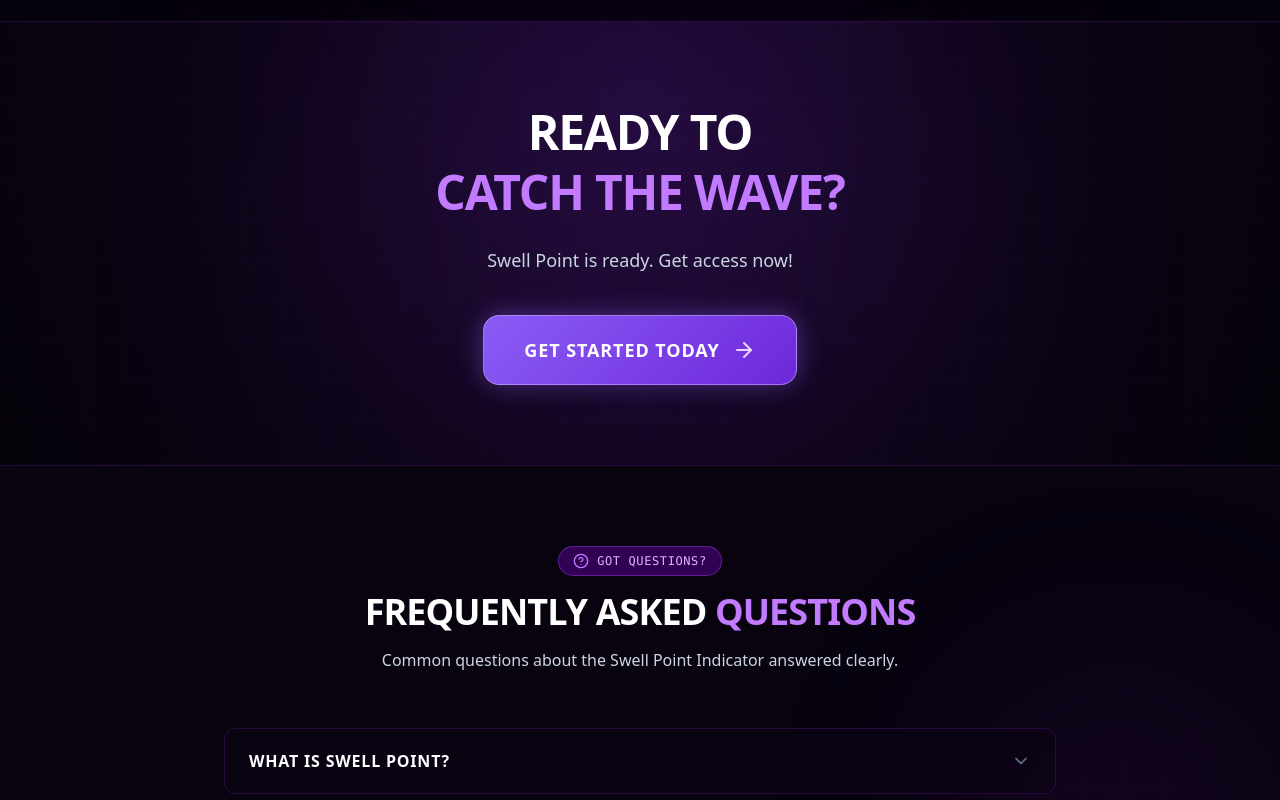
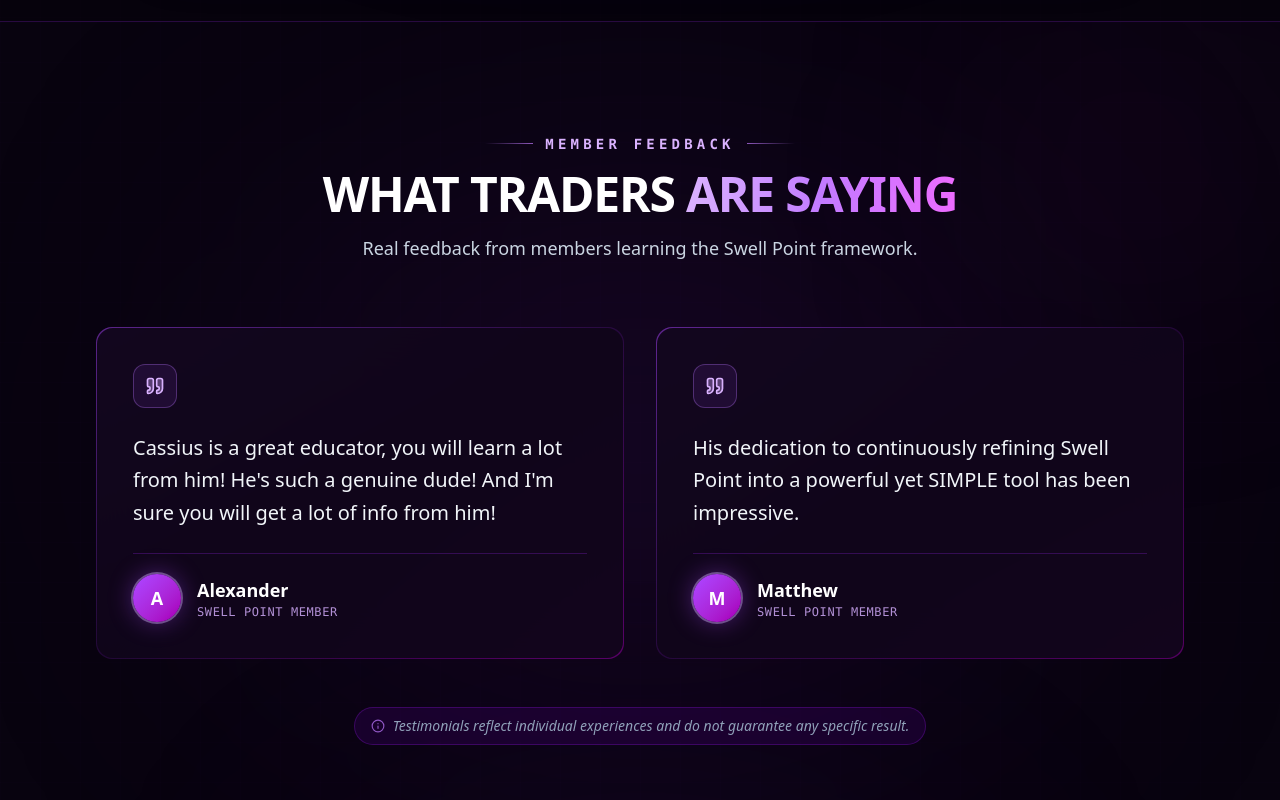
Before and after one commit to HitPrime/Swell-Point, a React (Vite) app: page / in a window 1280 px wide. Shown: the part 1380-2180 px from the top of the page. Built offline with nearby package versions, Linux system fonts and the light colour scheme.

Commit message:
Add client testimonials section to main page
Show Alexander and Matthew testimonials with a disclaimer line and
re-enable the section on the landing page.

```diff
--- a/src/App.tsx
+++ b/src/App.tsx
@@ -2,6 +2,7 @@ import React, { useState } from 'react';
 import { Navbar } from './components/Navbar';
 import { HeroSection } from './components/HeroSection';
 import { ChartSection } from './components/ChartSection';
+import { TestimonialsSection } from './components/TestimonialsSection';
 import { FaqSection } from './components/FaqSection';
 import { FinalCTASection } from './components/FinalCTASection';
 import { FooterSection } from './components/FooterSection';
@@ -29,7 +30,7 @@ export default function App() {
 
         <ChartSection />
 
-        {/* <TestimonialsSection onOpenLeadModal={handlePurchase} /> */}
+        <TestimonialsSection onOpenLeadModal={handlePurchase} />
 
         <FinalCTASection onOpenLeadModal={handlePurchase} />
 
--- a/src/components/TestimonialsSection.tsx
+++ b/src/components/TestimonialsSection.tsx
@@ -1,5 +1,6 @@
 import React from 'react';
-import { Quote } from 'lucide-react';
+import { motion } from 'motion/react';
+import { Info, Quote } from 'lucide-react';
 
 interface TestimonialsSectionProps {
   onOpenLeadModal: () => void;
@@ -7,56 +8,103 @@ interface TestimonialsSectionProps {
 
 const quotes = [
   {
-    name: "ATGL MOD",
-    date: "7:03 PM",
-    text: "thankyou so much btw your advice and facts on stream helped me so much started making so much progress recent past days",
+    name: "Alexander",
+    text: "Cassius is a great educator, you will learn a lot from him! He's such a genuine dude! And I'm sure you will get a lot of info from him!",
   },
   {
-    name: "DiamondsHandsJackpot",
-    date: "8:12 AM",
-    text: "If you are not in premium you are missing out. @Cassius Cuvée TA is the real deal — top class strategy and framework.",
-  },
-  {
-    name: "Bankai-CoLo",
-    date: "May 6, 2025",
-    text: "best discord guys... Cassius Cuvee is the real deal. Top class strategy learnt alot about the short weakness and long strength. More greatness to come.",
+    name: "Matthew",
+    text: "His dedication to continuously refining Swell Point into a powerful yet SIMPLE tool has been impressive.",
   },
 ];
 
-export const TestimonialsSection: React.FC<TestimonialsSectionProps> = ({ onOpenLeadModal }) => {
+export const TestimonialsSection: React.FC<TestimonialsSectionProps> = () => {
   return (
-    <section className="relative py-20 bg-[#08030f] border-t border-purple-900/40 overflow-hidden">
+    <section className="relative py-20 sm:py-28 bg-[#08030f] border-t border-purple-900/40 overflow-hidden">
       <div className="absolute inset-0 bg-grid-pattern opacity-15 pointer-events-none" />
-      <div className="absolute right-0 top-1/3 w-80 h-80 bg-purple-900/15 rounded-full blur-[130px] pointer-events-none" />
+      <div className="absolute top-1/2 left-1/2 -translate-x-1/2 -translate-y-1/2 w-[700px] h-[400px] bg-purple-900/20 rounded-full blur-[150px] pointer-events-none" />
+      <div className="absolute right-0 top-0 w-72 h-72 bg-fuchsia-900/10 rounded-full blur-[120px] pointer-events-none" />
 
       <div className="max-w-6xl mx-auto px-4 sm:px-6 lg:px-8 relative z-10">
 
         {/* Section Headline */}
-        <div className="text-center max-w-3xl mx-auto mb-14 space-y-3">
+        <motion.div
+          initial={{ opacity: 0, y: 20 }}
+          whileInView={{ opacity: 1, y: 0 }}
+          viewport={{ once: true, margin: "-80px" }}
+          transition={{ duration: 0.6 }}
+          className="text-center max-w-3xl mx-auto mb-14 sm:mb-16 space-y-4"
+        >
+          <div className="flex items-center justify-center gap-3">
+            <span className="h-px w-8 sm:w-12 bg-gradient-to-r from-transparent to-purple-400/70" />
+            <span className="text-xs sm:text-sm font-mono font-bold uppercase tracking-[0.3em] text-purple-300">
+              Member Feedback
+            </span>
+            <span className="h-px w-8 sm:w-12 bg-gradient-to-l from-transparent to-purple-400/70" />
+          </div>
           <h2 className="text-3xl sm:text-4xl lg:text-5xl font-black text-white uppercase tracking-tight font-sans">
-            COMMUNITY <span className="text-purple-400">FEEDBACK</span>
+            WHAT TRADERS{' '}
+            <span className="bg-gradient-to-r from-purple-300 via-purple-400 to-fuchsia-400 bg-clip-text text-transparent">
+              ARE SAYING
+            </span>
           </h2>
           <p className="text-base sm:text-lg text-slate-300 font-normal leading-relaxed">
-            What traders are saying about the Swell Point educational framework.
+            Real feedback from members learning the Swell Point framework.
           </p>
+        </motion.div>
+
+        {/* Quote Cards */}
+        <div className="flex flex-wrap justify-center gap-6 lg:gap-8">
+          {quotes.map((q, i) => (
+            <motion.div
+              key={i}
+              initial={{ opacity: 0, y: 30 }}
+              whileInView={{ opacity: 1, y: 0 }}
+              viewport={{ once: true, margin: "-60px" }}
+              transition={{ duration: 0.6, delay: i * 0.15 }}
+              className="w-full sm:w-[calc(50%-0.75rem)] lg:w-[calc(50%-1rem)] max-w-xl"
+            >
+            <div
+              className="group relative h-full rounded-2xl p-px bg-gradient-to-br from-purple-500/50 via-purple-900/30 to-fuchsia-600/40 hover:from-purple-400/80 hover:to-fuchsia-500/70 transition-all duration-300 hover:-translate-y-1.5 hover:shadow-[0_20px_45px_rgba(124,58,237,0.3)]"
+            >
+              <div className="relative h-full rounded-2xl bg-[#0f0619]/95 backdrop-blur-xl p-7 sm:p-9 flex flex-col gap-6 overflow-hidden">
+                {/* Inner glow on hover */}
+                <div className="absolute -top-20 -right-20 w-48 h-48 bg-purple-600/10 rounded-full blur-3xl opacity-0 group-hover:opacity-100 transition-opacity duration-500 pointer-events-none" />
+
+                {/* Quote badge */}
+                <div className="w-11 h-11 rounded-xl bg-purple-500/10 border border-purple-400/30 flex items-center justify-center group-hover:bg-purple-500/20 transition-colors">
+                  <Quote className="w-5 h-5 text-purple-300 fill-purple-300/30" />
+                </div>
+
+                <p className="relative text-lg sm:text-xl text-slate-100 leading-relaxed font-sans font-medium flex-grow">
+                  {q.text}
+                </p>
+
+                <div className="flex items-center gap-4 pt-5 border-t border-purple-900/50">
+                  <div className="relative">
+                    <div className="absolute inset-0 rounded-full bg-purple-500/40 blur-md" />
+                    <div className="relative w-12 h-12 rounded-full bg-gradient-to-br from-purple-500 to-fuchsia-700 flex items-center justify-center text-white font-black text-lg ring-2 ring-purple-300/40">
+                      {q.name.charAt(0)}
+                    </div>
+                  </div>
+                  <div>
+                    <div className="font-extrabold text-base sm:text-lg text-white">{q.name}</div>
+                    <div className="text-xs text-purple-300/80 font-mono uppercase tracking-wider">Swell Point Member</div>
+                  </div>
+                </div>
+              </div>
+            </div>
+            </motion.div>
+          ))}
         </div>
 
-        {/* Quote Cards */}
-        <div className="grid grid-cols-1 sm:grid-cols-3 gap-6">
-          {quotes.map((q, i) => (
-            <div
-              key={i}
-              className="glass-noir-card rounded-2xl border border-purple-500/25 p-6 flex flex-col gap-4 shadow-xl hover:border-purple-400/50 transition-all"
-            >
-              <Quote className="w-6 h-6 text-purple-400 shrink-0" />
-              <p className="text-sm sm:text-base text-slate-200 leading-relaxed font-sans flex-grow">
-                "{q.text}"
-              </p>
-              <div className="pt-3 border-t border-purple-900/40">
-                <div className="font-extrabold text-sm text-white font-mono">{q.name}</div>
-              </div>
-            </div>
-          ))}
+        {/* Disclaimer */}
+        <div className="mt-12 flex justify-center">
+          <div className="inline-flex items-center gap-2 rounded-full border border-purple-800/40 bg-purple-950/30 px-4 py-2">
+            <Info className="w-3.5 h-3.5 text-purple-400/70 shrink-0" />
+            <p className="text-xs sm:text-sm italic text-slate-400">
+              Testimonials reflect individual experiences and do not guarantee any specific result.
+            </p>
+          </div>
         </div>
 
       </div>
```
